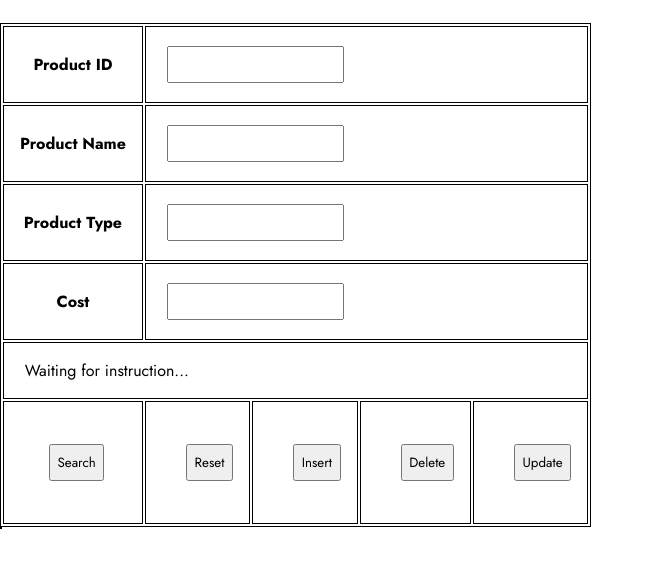
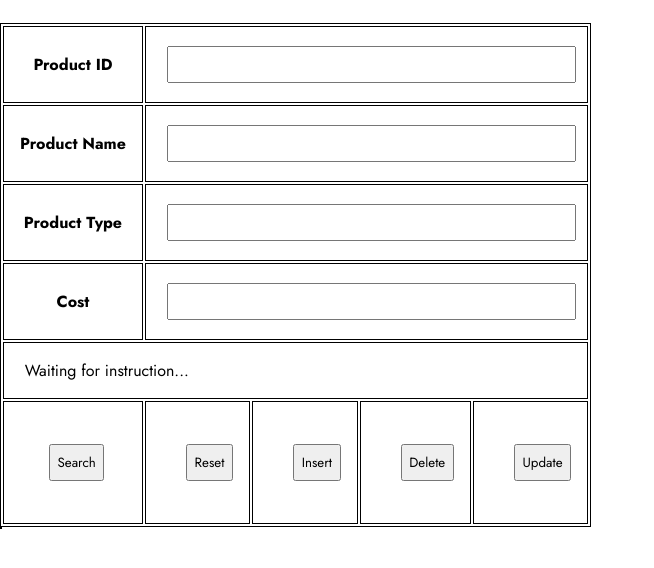
Before and after one commit to jjrbf/expresso, a PHP site: page /edit_database.php in a window 1280 px wide. Shown: the part 121-689 px from the top of the page, without its empty margins (0-654 px from the left). Run offline with PHP 8.4, Linux system fonts and the light colour scheme.

Commit message:
final project v4

```diff
--- a/css/content.css
+++ b/css/content.css
@@ -39,6 +39,7 @@ input, select, button {
     padding: 0.5em;
     margin-top: 0.25em;
     margin-bottom: 0.25em;
+    width: max-content;
 
 }
 
--- a/css/general.css
+++ b/css/general.css
@@ -33,3 +33,7 @@ button:hover {
     color: #be4949;
 
 }
+
+.textIn {
+    width: 100%;
+}
--- a/edit_database.php
+++ b/edit_database.php
@@ -121,19 +121,19 @@
     <table>
     <tr>
        <th>Product ID</th>
-       <td colspan='4'> <input type="text" name="product_id" value='$product_id'> </td>
+       <td colspan='4'> <input type="text" class="textIn" name="product_id" value='$product_id'> </td>
     </tr>
     <tr>
        <th>Product Name</th>
-       <td colspan='4'> <input type="text" name="product_name" value='$product_name'> </td>
+       <td colspan='4'> <input type="text" class="textIn" name="product_name" value='$product_name'> </td>
     </tr>
     <tr>
        <th>Product Type</th>
-       <td colspan='4'> <input type="text" name="product_type" value='$product_type'> </td>
+       <td colspan='4'> <input type="text" class="textIn" name="product_type" value='$product_type'> </td>
     </tr>
     <tr>
        <th>Cost</th>
-       <td colspan='4'> <input type="text" name="product_cost" value='$product_cost'> </td>
+       <td colspan='4'> <input type="text" class="textIn" name="product_cost" value='$product_cost'> </td>
     </tr>
     <tr>
         <td colspan='5'> $records </td>
```
Also changed, not shown: php/query_coffee.php (deleted, +0 -20 lines).
